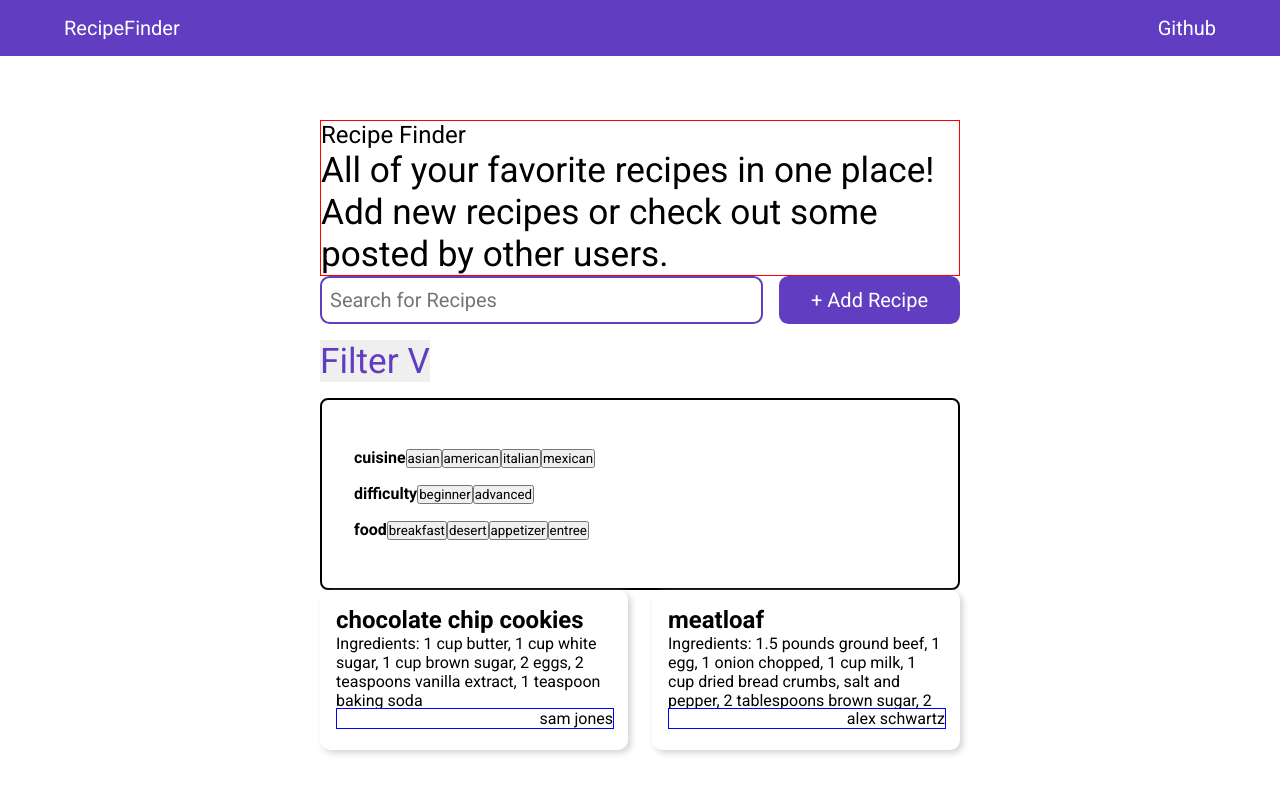
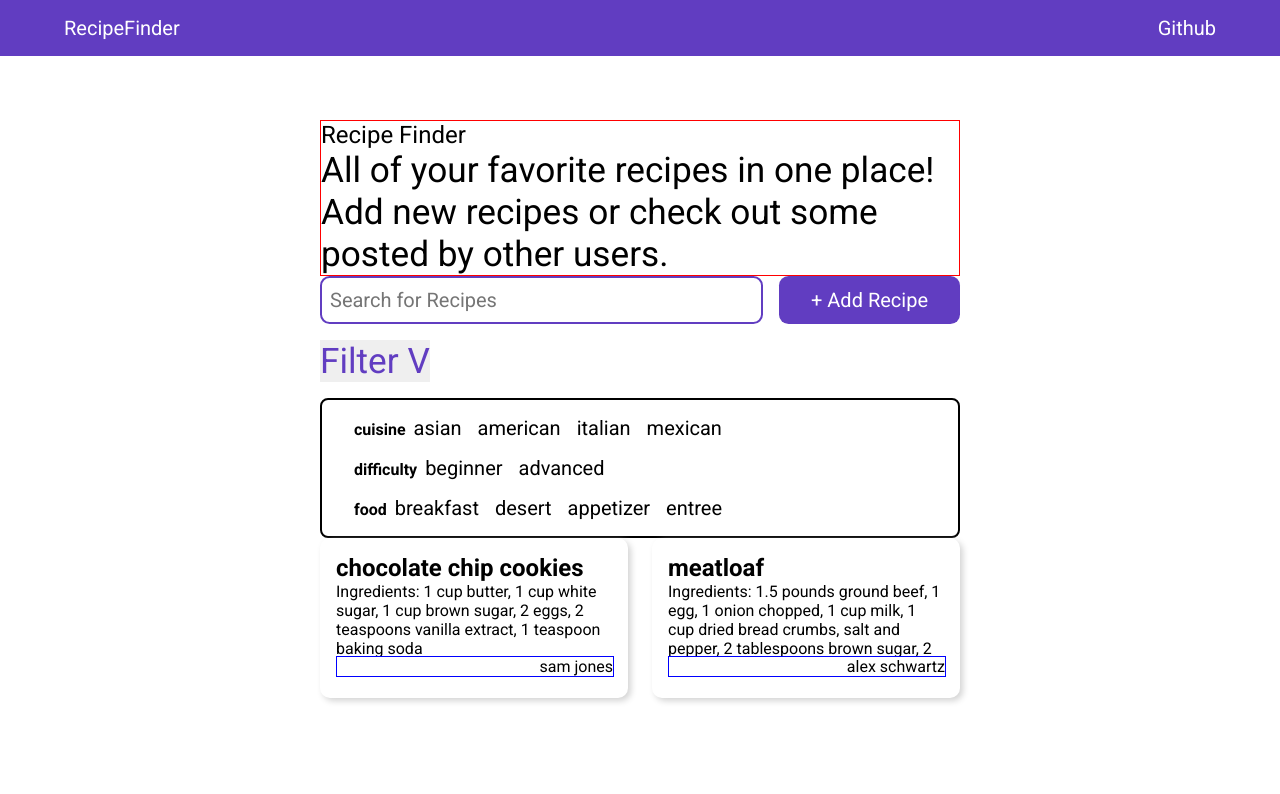
Before and after one commit to christopher-coyne/recipe_finder, a React (Create React App) app: page / in a window 1280 px wide. Both pictures are taken after a click on the button "Filter V". Shown: the top 794 px of the page. Built offline with nearby package versions, Linux system fonts and the light colour scheme.

Commit message:
filter styled updated

```diff
--- a/src/components/Filter/Filter.tsx
+++ b/src/components/Filter/Filter.tsx
@@ -71,7 +71,11 @@ const Filter = ({ filters, setFilters }: Props) => {
           />
         );
       })}
-      <FilterOptions openFilter={openFilter} addFilter={addFilter} />
+      <FilterOptions
+        openFilter={openFilter}
+        addFilter={addFilter}
+        filters={filters}
+      />
     </Container>
   );
 };
--- a/src/components/Filter/components/FilterOptions/FilterOptions.style.tsx
+++ b/src/components/Filter/components/FilterOptions/FilterOptions.style.tsx
@@ -3,7 +3,7 @@ import types from "../../../../FilterOptionTypes";
 
 export const Container = styled("div")`
   text-align: left;
-  padding: 2rem;
+  padding: 0rem 2rem;
   border: 2px solid black;
   border-radius: 0.5rem;
 `;
@@ -16,6 +16,28 @@ export const TypeName = styled("span")`
   font-weight: bold;
 `;
 
-export const TypeOption = styled("button")`
-  font-weight: regular;
+export const SelectFilter = styled("button")<{ buttonType: string }>`
+  font-weight: bold;
+  border: none;
+  background-color: white;
+  cursor: pointer;
+  font-size: ${(props) => {
+    return `${props.theme.fontSizes.medium}`;
+  }};
+  font-weight: ${(props) => {
+    if (props.buttonType === "unClicked")
+      return `${props.theme.fontWeights.regular}`;
+    if (props.buttonType === "clicked")
+      return `${props.theme.fontWeights.bold}`;
+  }};
+  color: ${(props) => {
+    if (props.buttonType === "unClicked") return `${props.theme.colors.text}`;
+    if (props.buttonType === "clicked") return `${props.theme.colors.primary}`;
+  }};
+  margin: 0rem 0.5rem;
+  text-decoration: ${(props) => {
+    if (props.buttonType === "clicked") return `underline`;
+  }};
+  text-decoration-thickness: 3px;
+  text-underline-offset: 0.2rem;
 `;
--- a/src/components/Filter/components/FilterOptions/FilterOptions.tsx
+++ b/src/components/Filter/components/FilterOptions/FilterOptions.tsx
@@ -2,17 +2,19 @@ import { useState } from "react";
 import {
   Container,
   OptionContainer,
-  TypeOption,
   TypeName,
+  SelectFilter,
 } from "./FilterOptions.style";
+import Button from "../../../Button/Button";
 import types from "../../../../FilterOptionTypes";
 
 type Props = {
   openFilter: boolean;
   addFilter: (filter: string) => void;
+  filters: string[];
 };
 
-const FilterOptions = ({ openFilter, addFilter }: Props) => {
+const FilterOptions = ({ openFilter, addFilter, filters }: Props) => {
   return (
     <>
       {openFilter && (
@@ -22,9 +24,15 @@ const FilterOptions = ({ openFilter, addFilter }: Props) => {
               <OptionContainer>
                 <TypeName> {filterType}</TypeName>
                 {types[filterType].map((type: string) => (
-                  <TypeOption onClick={() => addFilter(type)}>
-                    {type}
-                  </TypeOption>
+                  <SelectFilter
+                    onClick={() => addFilter(type)}
+                    buttonType={
+                      filters.includes(type) ? "clicked" : "unClicked"
+                    }
+                  >
+                    {" "}
+                    {type}{" "}
+                  </SelectFilter>
                 ))}
               </OptionContainer>
             );
```
